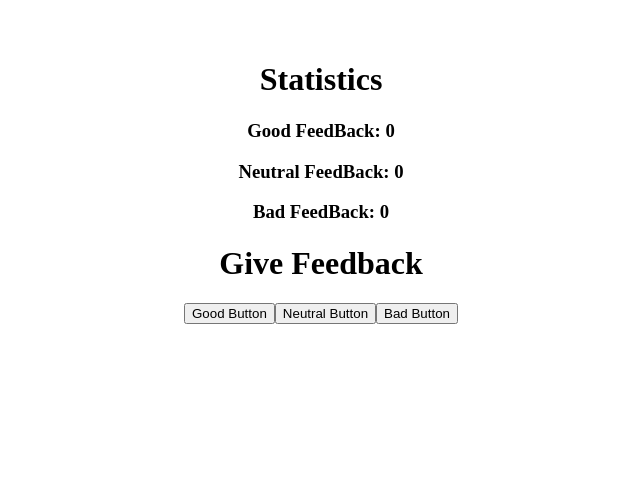
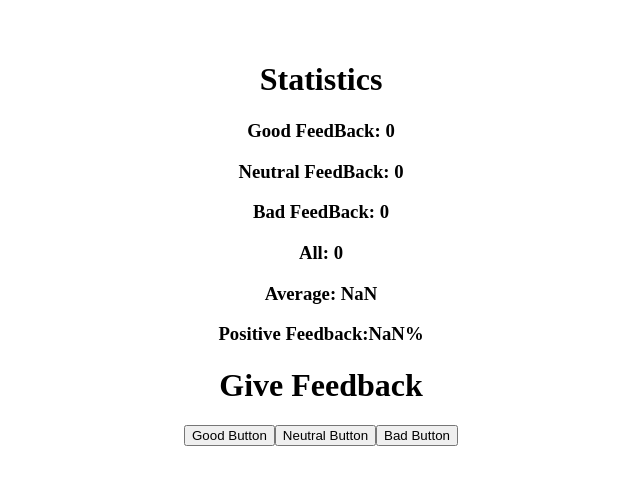
Before and after one commit to cliffdoyle/fullstack-open-helsinki, a React (Vite) app in the folder part1/unicafe/: page / in a window 1280 px wide. Shown: the top 484 px of the page, without its empty margins (319-959 px from the left). Built offline with nearby package versions, Linux system fonts and the light colour scheme.

Commit message:
updates: Add unicafe step 2 implementation with addition of more statistics

```diff
--- a/part1/unicafe/src/App.jsx
+++ b/part1/unicafe/src/App.jsx
@@ -7,12 +7,19 @@ function App() {
    const [neutral, setNeutral] = useState(0)
     const [bad, setBad] = useState(0)
 
+    const all=good+bad+neutral
+    const average=(good*1 + neutral*0 + bad*-1)/all
+    const positiveFeedback=(good/all)*100
+
   return (
     <div>
       <h1>Statistics</h1>
       <h3>Good FeedBack: {good}</h3>
       <h3>Neutral FeedBack: {neutral}</h3>
       <h3>Bad FeedBack: {bad}</h3>
+      <h3>All: {all}</h3>
+      <h3>Average: {average}</h3>
+      <h3>Positive Feedback:{positiveFeedback}%</h3>
       <div>
       <h1>Give Feedback</h1>
         <button onClick={()=>setGood(good+1)}>Good Button</button>
```
